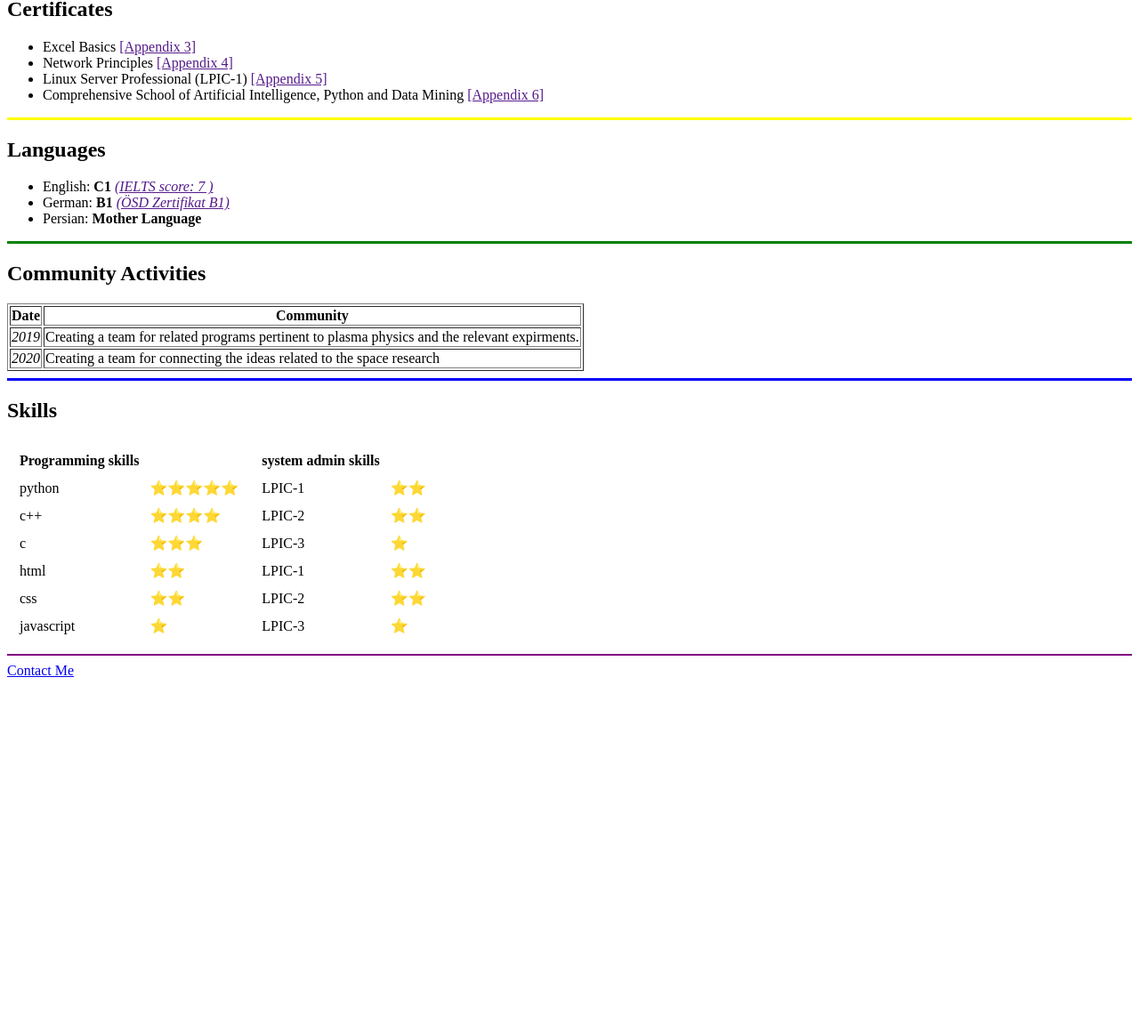
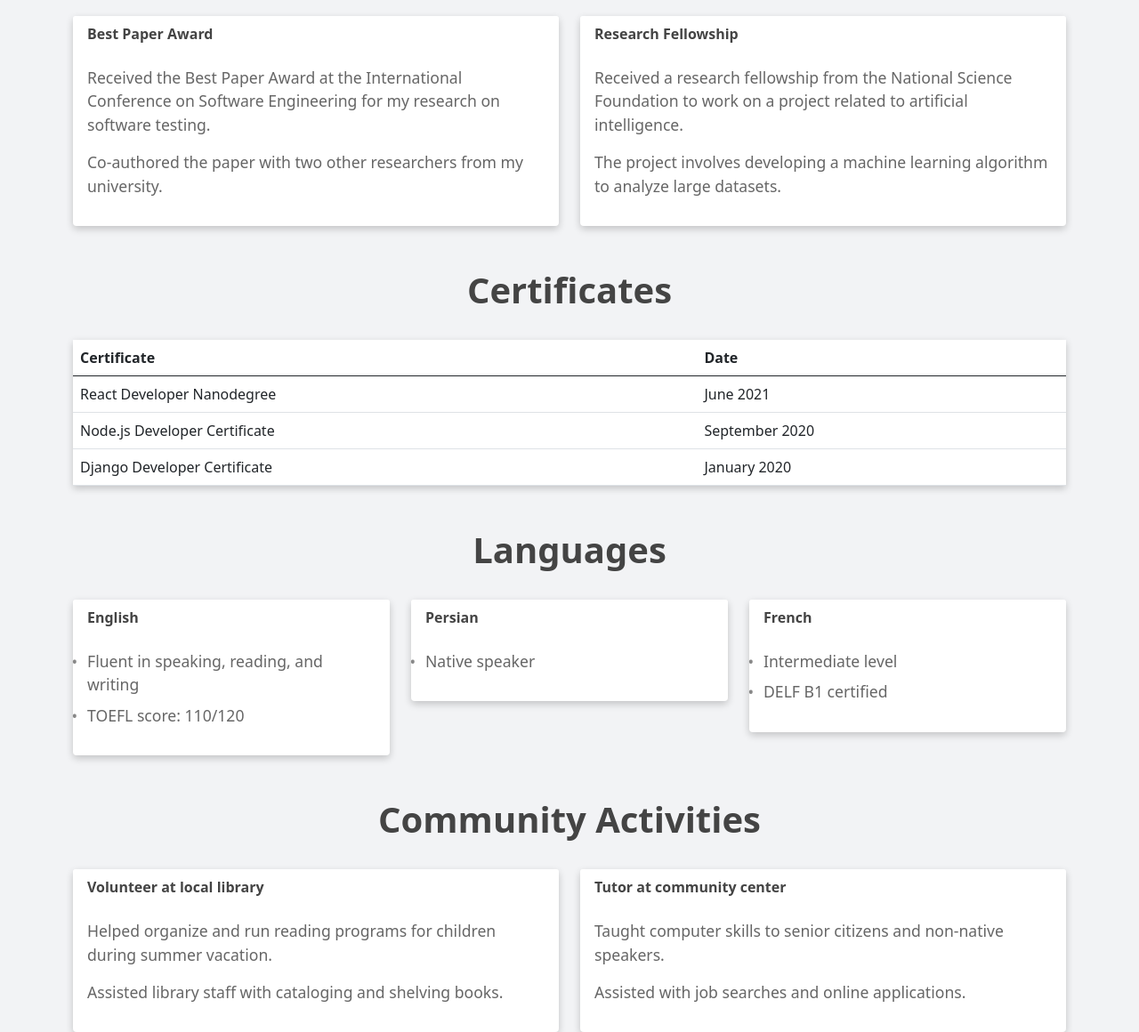
Before and after one commit to Ramtin-BeheshtAeen/cv, a plain HTML site: page index.html in a window 1280 px wide. Shown: the part 428-1588 px from the top of the page at 89% size. Before the commit the page ends 1199 px from the top, so only its background shows below. Drawn offline with nearby package versions, Linux system fonts and the light colour scheme; a small style sheet from the web is missing.

Commit message:
Update index.html
adding bootstrap

```diff
--- a/index.html
+++ b/index.html
@@ -1,177 +1,235 @@
 <!DOCTYPE html>
 <html lang="en">
-
 <head>
   <meta charset="UTF-8">
-  <title> Ramtin's website</title>
+  <title>Ramtin's website</title>
+  <!-- Bootstrap CSS -->
+  <link rel="stylesheet" href="https://cdnjs.cloudflare.com/ajax/libs/twitter-bootstrap/5.1.0/css/bootstrap.min.css" integrity="sha512-9VJlGJZm4Pm5T1xKk2bZq3v9o3A3mUwIyPQ/BTz1LpN+2sMNJ3Z2C5P+oZfMP5f0y3W2m4v5e6jwK1bD9Qn3sA==" crossorigin="anonymous" referrerpolicy="no-referrer" />
+  <!-- Custom CSS -->
+  <style>
+    body {
+      background-color: #f2f3f5;
+    }
+    .navbar-brand {
+      font-size: 1.5rem;
+      font-weight: bold;
+    }
+    .section-title {
+      font-size: 2.5rem;
+      font-weight: bold;
+      color: #444;
+      margin-top: 3rem;
+      margin-bottom: 2rem;
+      text-align: center;
+    }
+    .ribbon {
+      margin-top: 1rem;
+      margin-bottom: 1rem;
+      display: block;
+      margin-left: auto;
+      margin-right: auto;
+      border-radius: 50%;
+      box-shadow: 0 0 0 0.2rem #fff, 0 0 0.4rem 0.3rem #888;
+    }
+    .card {
+      border: none;
+      box-shadow: 0 0.2rem 0.5rem rgba(0, 0, 0, 0.2);
+    }
+    .card-header {
+      background-color: #fff;
+      border-bottom: none;
+      font-weight: bold;
+      color: #444;
+    }
+    .card-body {
+      font-size: 1.1rem;
+      color: #666;
+    }
+    .card-body ul {
+      list-style: none;
+      padding-left: 0;
+    }
+    .card-body li {
+      margin-bottom: 0.5rem;
+    }
+    .card-body li:before {
+      content: "•";
+      color: #888;
+      display: inline-block;
+      width: 1em;
+      margin-left: -1em;
+    }
+    .table {
+      background-color: #fff;
+      box-shadow: 0 0.2rem 0.5rem rgba(0, 0, 0, 0.2);
+    }
+    @media (max-width: 767px) {
+      .navbar-brand {
+        font-size: 1.2rem;
+      }
+      .section-title {
+        font-size: 1.8rem;
+      }
+      .ribbon {
+        width: 80px;
+        height: 80px;
+      }
+    }
+  </style>
 </head>
+<body>
+  <nav class="navbar navbar-expand-lg navbar-light bg-light">
+    <div class="container-fluid">
+      <a class="navbar-brand" href="#">Ramtin's website</a>
+      <button class="navbar-toggler" type="button" data-bs-toggle="collapse" data-bs-target="#navbarNav" aria-controls="navbarNav" aria-expanded="false" aria-label="Toggle navigation">
+        <span class="navbar-toggler-icon"></span>
+      </button>
+      <div class="collapse navbar-collapse" id="navbarNav">
+        <ul class="navbar-nav">
+          <li class="nav-item">
+            <a class="nav-link" href="#research-and-awards">Research and Awards</a>
+          </li>
+          <li class="nav-item">
+            <a class="nav-link" href="#certificates">Certificates</a>
+          </li>
+          <li class="nav-item">
+            <a class="nav-link" href="#languages">Languages</a>
+          </li>
+          <li class="nav-item">
+            <a class="nav-link" href="#community-activities">Community Activities</a>
+          </li>
+        </ul>
+      </div>
+    </div>
+  </nav>
 
-<body>
-  <table cellspacing = "20">
-    <tr>
-      <td> <img src="ramtin1-modified.png" width="110" height="110"  class="ribbon" alt="" /> </td>
-      <td>
-        <p><em>physic's Drop out</em></p>
-  <p><em>Former student of <strong>Isfahan University of Technology</strong></em></p>
-  <p><em> <strong>Python</strong>, <strong>C</strong>, <strong>C++</strong> & <strong>web</strong> developer</em></p>
-      </td>
-    </tr>
-  </table>
+  <div class="container" id="about">
+    <div class="row">
+      <div class="col-md-3">
+        <img src="ramtin1-modified.png" width="110" height="110" class="ribbon" alt="" />
+      </div>
+      <div class="col-md-9">
+        <h1 class="section-title">About me</h1>
+        <p>I am Ramtin, a software engineer with a passion for creating innovative solutions to complex problems. I have experience in developing web and mobile applications using various technologies and frameworks, including React, Node.js, and Django.</p>
+        <p>In my free time, I enjoy reading books, playing video games, and hiking in nature.</p>
+      </div>
+    </div>
+  </div>
 
+  <div class="container" id="research-and-awards">
+    <h1 class="section-title">Research and Awards</h1>
+    <div class="row">
+      <div class="col-md-6">
+        <div class="card">
+          <div class="card-header">Best Paper Award</div>
+          <div class="card-body">
+            <p>Received the Best Paper Award at the International Conference on Software Engineering for my research on software testing.</p>
+            <p>Co-authored the paper with two other researchers from my university.</p>
+          </div>
+        </div>
+      </div>
+      <div class="col-md-6">
+        <div class="card">
+          <div class="card-header">Research Fellowship</div>
+          <div class="card-body">
+            <p>Received a research fellowship from the National Science Foundation to work on a project related to artificial intelligence.</p>
+            <p>The project involves developing a machine learning algorithm to analyze large datasets.</p>
+          </div>
+        </div>
+      </div>
+    </div>
+  </div>
 
-  <hr size="3" , color="red">
-  <h2>Research and Awards</h2>
-
-  <ul>
-    <li>Investigating of the internal and external factors which affecting plasma formation 2018</li>
-    <ul>
-      <li> <em>rank : <strong> 5th in Iran</strong>(all fields)  <strong>1th in Iran</strong> (physics major) <a href="">[Appendix 0]</a> </em></li>
-    </ul>
-  </ul>
-
-  <ul>
-    <li>Construction of electrostatic chamber and investigation of parameters and shapes of plasma in different designs and shapes of chamber and internal network 2020
-    </li>
-    <ul>
-      <li> <em>rank : This invention <strong>ranked first </strong> (gold medal) in
-        <strong>international competition</strong> which held in <strong>Iran</strong>   <a href="">[Appendix 1]</a></em></li>
-    </ul>
-  </ul>
-
-  <ul>
-    <li>Construction of current plasma reactor with microwaves to produce carbon monoxide inorder to synthesize biofuels 2020</li>
-    </li>
-    <ul>
-      <li> <em>rank : This invention <strong>ranked first </strong> (gold medal) in
-        <strong>international competition</strong> which held in <strong>Turkey</strong>   <a href="">[Appendix 2]</a></em></li>
-    </ul>
-  </ul>
-
-  <hr size="3" , color="orange">
-  <h2>Certificates</h2>
-  <ul>
-    <li> Excel Basics  <a href="">[Appendix 3]</a> </li>
-    <li> Network Principles  <a href="">[Appendix 4]</a> </li>
-    <li> Linux Server Professional (LPIC-1)  <a href="">[Appendix 5]</a> </li>
-    <li> Comprehensive School of Artificial Intelligence, Python and Data Mining  <a href="">[Appendix 6]</a> </li>
-  </ul>
-
-  <hr size="3" , color="yellow">
-  <h2>Languages</h2>
-  <ul>
-    <li> English: <strong>C1</strong> <em> <a href="">(IELTS score: 7 )</a></em> </li>
-    <li> German: <strong>B1</strong> <em> <a href="">(ÖSD Zertifikat B1)</a></em></li>
-    <li> Persian: <strong>Mother Language </strong> </li>
-  </ul>
-
-  <hr size="3" , color="green">
-
-  <h2>Community Activities</h2>
-  <table border="1">
+  <div class="container" id="certificates">
+    <h1 class="section-title">Certificates</h1>
+    <table class="table">
       <thead>
         <tr>
-        <th> Date </th>
-        <th> Community </th>
+          <th>Certificate</th>
+          <th>Date</th>
         </tr>
       </thead>
-
       <tbody>
         <tr>
-        <td> <em> 2019 </em></td>
-        <td> Creating a team for related programs pertinent to plasma physics and the relevant expirments. </td>
+          <td>React Developer Nanodegree</td>
+          <td>June 2021</td>
         </tr>
-
         <tr>
-        <td> <em> 2020 </em></td>
-        <td> Creating a team for connecting the ideas related to the space research </td>
+          <td>Node.js Developer Certificate</td>
+          <td>September 2020</td>
+        </tr>
+        <tr>
+          <td>Django Developer Certificate</td>
+          <td>January 2020</td>
         </tr>
       </tbody>
     </table>
+  </div>
 
-  <hr size="3" , color="blue">
-  <h2>Skills</h2>
+  <div class="container" id="languages">
+    <h1 class="section-title">Languages</h1>
+    <div class="row">
+      <div class="col-md-4">
+        <div class="card">
+          <div class="card-header">English</div>
+          <div class="card-body">
+            <ul>
+              <li>Fluent in speaking, reading, and writing</li>
+              <li>TOEFL score: 110/120</li>
+            </ul>
+          </div>
+        </div>
+      </div>
+      <div class="col-md-4">
+        <div class="card">
+          <div class="card-header">Persian</div>
+          <div class="card-body">
+            <ul>
+              <li>Native speaker</li>
+            </ul>
+          </div>
+        </div>
+      </div>
+      <div class="col-md-4">
+        <div class="card">
+          <div class="card-header">French</div>
+          <div class="card-body">
+            <ul>
+              <li>Intermediate level</li>
+              <li>DELF B1 certified</li>
+            </ul>
+          </div>
+        </div>
+      </div>
+    </div>
+  </div>
 
-  <table>
-    <tbody>
+  <div class="container" id="community-activities">
+    <h1 class="section-title">Community Activities</h1>
+    <div class="row">
+      <div class="col-md-6">
+        <div class="card">
+          <div class="card-header">Volunteer at local library</div>
+          <div class="card-body">
+            <p>Helped organize and run reading programs for children during summer vacation.</p>
+            <p>Assisted library staff with cataloging and shelving books.</p>
+          </div>
+        </div>
+      </div>
+      <div class="col-md-6">
+        <div class="card">
+          <div class="card-header">Tutor at community center</div>
+          <div class="card-body">
+            <p>Taught computer skills to senior citizens and non-native speakers.</p>
+            <p>Assisted with job searches and online applications.</p>
+          </div>
+        </div>
+      </div>
+    </div>
+  </div>
 
-     <tr>
-      <td>
-        <table cellspacing="10">
-          <thead>
-            <th> Programming skills</th>
-          </thead>
-
-          <tbody>
-           <tr>
-            <td> python </td>
-            <td>  ⭐⭐⭐⭐⭐</td>
-           </tr>
-           <tr>
-            <td> c++ </td>
-            <td>  ⭐⭐⭐⭐</td>
-           </tr>
-           <tr>
-            <td> c </td>
-            <td>  ⭐⭐⭐</td>
-           </tr>
-           <tr>
-            <td> html </td>
-            <td>  ⭐⭐</td>
-           </tr>
-           <tr>
-            <td> css </td>
-            <td>  ⭐⭐</td>
-           </tr>
-           <tr>
-            <td> javascript </td>
-            <td>  ⭐</td>
-           </tr>
-          </tbody>
-        </table>
-      </td>
-
-      <td>
-        <table cellspacing="10">
-          <thead>
-            <th> system admin skills</th>
-          </thead>
-
-          <tbody>
-           <tr>
-            <td> LPIC-1 </td>
-            <td>  ⭐⭐</td>
-           </tr>
-           <tr>
-            <td> LPIC-2 </td>
-            <td>  ⭐⭐</td>
-           </tr>
-           <tr>
-            <td> LPIC-3 </td>
-            <td>  ⭐</td>
-           </tr>
-           <tr>
-            <td> LPIC-1 </td>
-            <td>  ⭐⭐</td>
-           </tr>
-           <tr>
-            <td> LPIC-2 </td>
-            <td>  ⭐⭐</td>
-           </tr>
-           <tr>
-            <td> LPIC-3 </td>
-            <td>  ⭐</td>
-           </tr>
-          </tbody>
-        </table>
-      </td>
-     </tr>
-
-    </tbody>
-
-  </table>
-
-  <hr size="2" , color="purple">
-  <a href="contactme.html">Contact Me</a>
+  <!-- Bootstrap JS -->
+  <script src="https://cdnjs.cloudflare.com/ajax/libs/twitter-bootstrap/5.1.0/js/bootstrap.min.js" integrity="sha512-jUnR1V4C8
+  </script>
 </body>
-
 </html>
```
Lines whose indentation alone changed are shown as unchanged.
